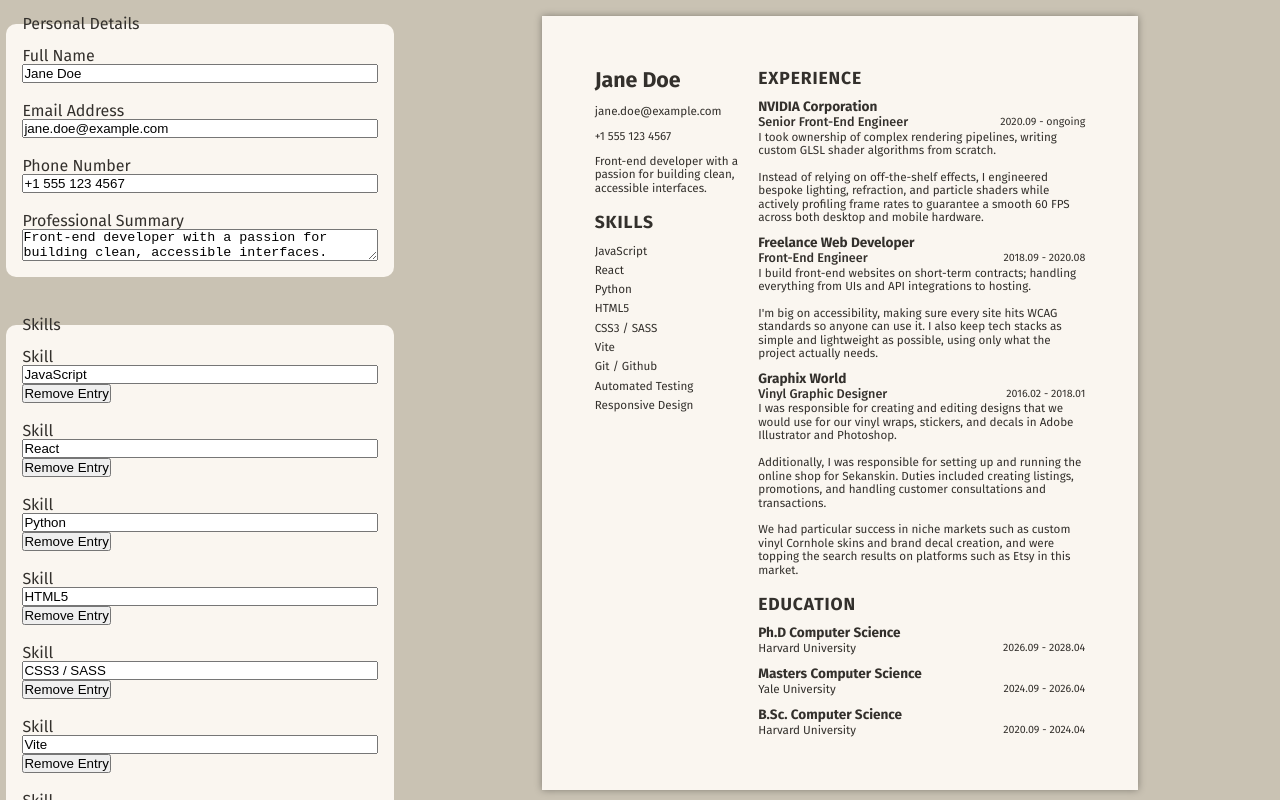
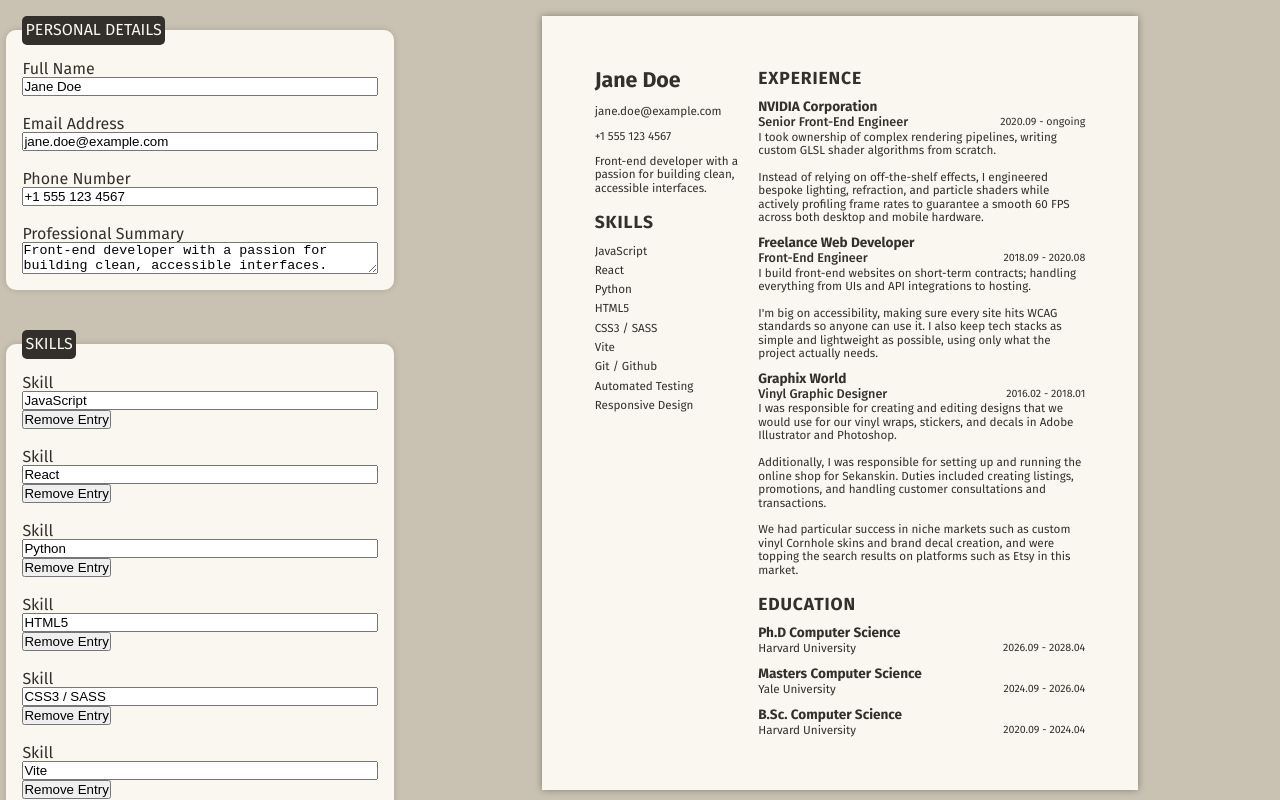
Before and after one commit to Long-Hold/odin-cv-application, a React (Vite) app: page / in a window 1280 px wide. Built offline with nearby package versions, Linux system fonts and the light colour scheme.

Commit message:
feat: add offset boxshadow to outer fieldsets and style legends. Closes #34

```diff
--- a/src/components/form/styles/formStyles.css
+++ b/src/components/form/styles/formStyles.css
@@ -23,7 +23,6 @@ fieldset {
   width: min(100vw, 25rem);
   overflow-y: auto;
   .resumeDetailsForm {
-    max-height: 100%;
     width: 100%;
   }
 }
@@ -68,8 +67,17 @@ fieldset ul {
 .workExperienceFields,
 .educationFields {
   background-color: var(--off-white);
+  box-shadow: 0 0 6px rgba(0, 0, 0, 0.15);
 }
 
 details fieldset {
   background-color: #E3DAC9;
 }
+
+fieldset legend {
+  color: var(--off-white);
+  background-color: var(--charcoal-gray);
+  padding: 0.4rem 0.2rem;
+  border-radius: 5px;
+  text-transform: uppercase;
+}
```
